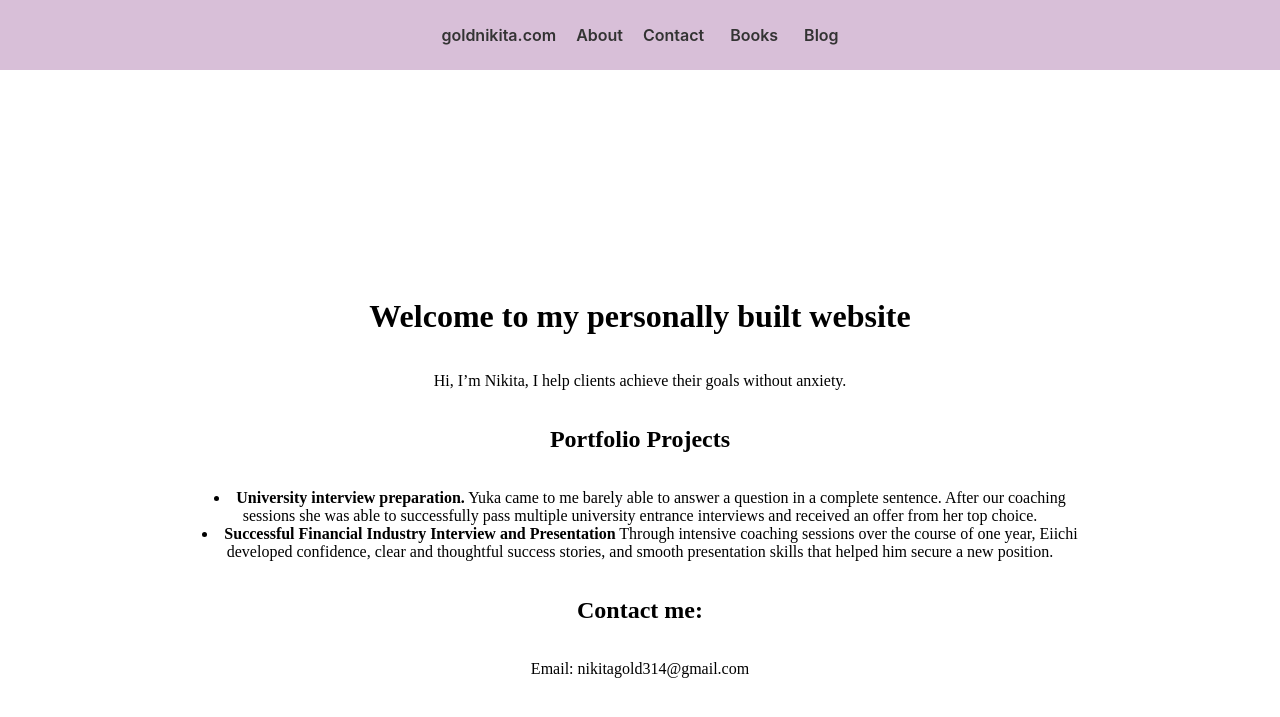
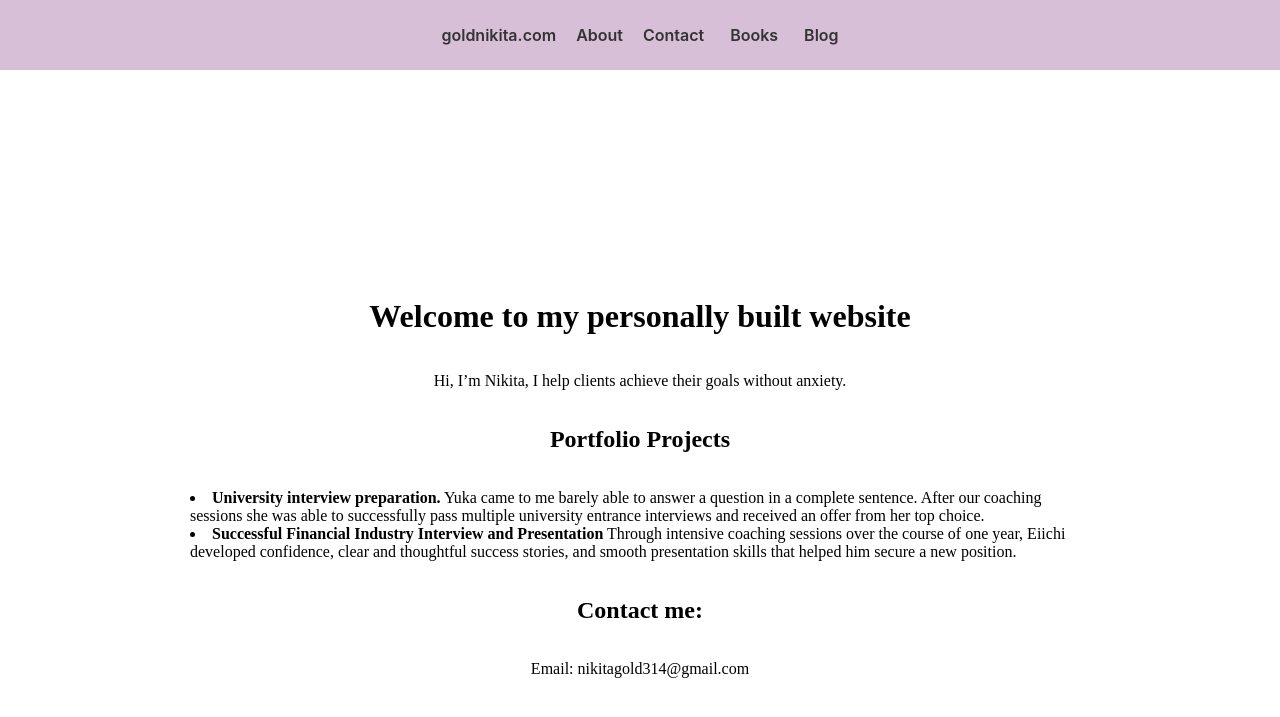
Before and after one commit to gnikita314/gnikita14.github.io, a Jekyll site: the page built from index.md, in a window 1280 px wide. Shown: the top 717 px of the page. Built offline with Jekyll 4.4.1, drawn with Linux system fonts in a browser that asks for light colours.

Commit message:
Align main content to the left
Changed main content alignment from center to left.

```diff
--- a/_layouts/default.html
+++ b/_layouts/default.html
@@ -34,7 +34,7 @@
 
   {% include header.html %}
 
-  <main style="max-width: 900px; margin: 0 auto; padding: 20px; text-align: center;">
+  <main style="max-width: 900px; margin: 0 auto; padding: 20px; text-align: left;">
     {{ content }}
   </main>
 
```
